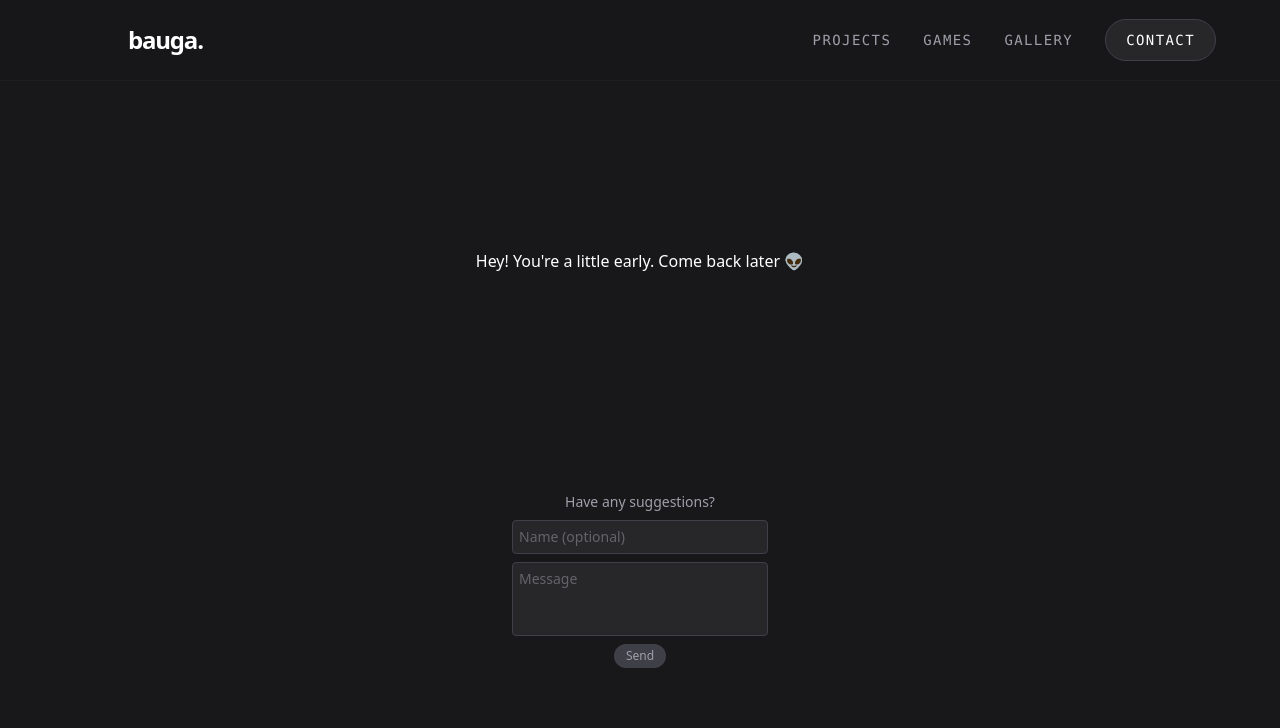
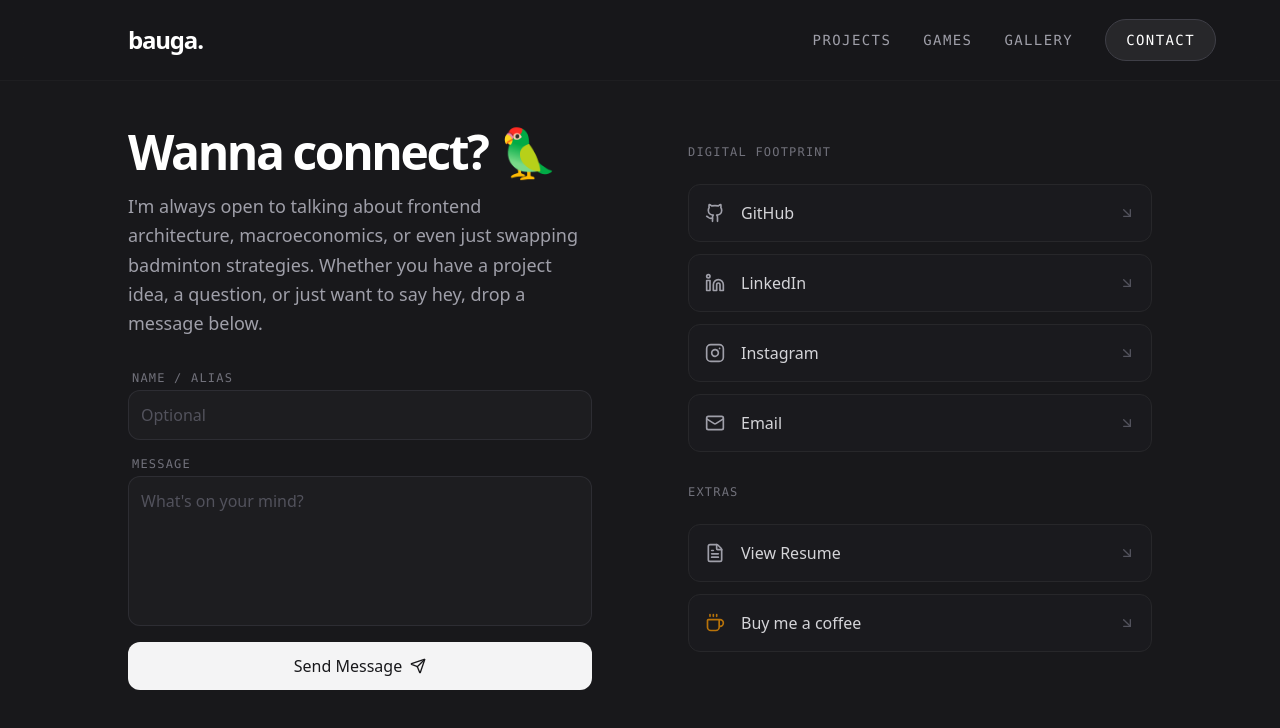
Before and after one commit to bauga27/bauga27.github.io, a React (Vite) app: page /contact in a window 1280 px wide. Shown: the top 728 px of the page. Built offline with nearby package versions, Linux system fonts and the light colour scheme.

Commit message:
Contact Page

```diff
--- a/src/App.tsx
+++ b/src/App.tsx
@@ -5,7 +5,7 @@ import './index.css'
 import Home from './pages/Home'
 import TempLanding from './pages/temp_landing'
 import Navbar from './components/Navbar' // Adjust this path if your Navbar is saved elsewhere
-
+import Contact from './pages/Contact'
 // 1. The Layout Component
 function Layout() {
   return (
@@ -32,7 +32,7 @@ function App() {
           <Route path="/projects" element={<TempLanding />} />
           <Route path="/games" element={<TempLanding />} />
           <Route path="/gallery" element={<TempLanding />} />
-          <Route path="/contact" element={<TempLanding />} />
+          <Route path="/contact" element={<Contact />} />
         </Route>
       </Routes>
     </BrowserRouter>
--- /dev/null
+++ b/src/pages/Contact.tsx
@@ -0,0 +1,184 @@
+import { useState } from 'react';
+import { motion } from 'framer-motion';
+import { Github, Instagram, Mail, FileText, Coffee, Send, CheckCircle2, ArrowDownRight, Linkedin } from 'lucide-react';
+
+export default function Contact() {
+  const [name, setName] = useState('');
+  const [submitted, setSubmitted] = useState(false);
+  const [isSubmitting, setIsSubmitting] = useState(false);
+
+  const handleSubmit = async (e: React.FormEvent<HTMLFormElement>) => {
+    e.preventDefault();
+    setIsSubmitting(true);
+    const form = e.currentTarget;
+
+    // Using your existing Formspree endpoint
+    await fetch('https://formspree.io/f/mbdrvbqp', {
+      method: 'POST',
+      body: new FormData(form),
+      headers: { 'Accept': 'application/json' }
+    });
+
+    setIsSubmitting(false);
+    setSubmitted(true);
+    form.reset();
+    setName('');
+    setTimeout(() => setSubmitted(false), 4000);
+  };
+
+  // Animation variants for staggered load
+  const containerVariants = {
+    hidden: { opacity: 0 },
+    visible: { opacity: 1, transition: { staggerChildren: 0.1 } }
+  };
+
+  const itemVariants = {
+    hidden: { y: 20, opacity: 0 },
+    visible: { y: 0, opacity: 1, transition: { duration: 0.6, ease: "easeOut" } }
+  };
+
+  return (
+    <div className="min-h-screen w-full bg-zinc-900 text-zinc-400 font-sans selection:bg-zinc-700 selection:text-white pt-32 pb-20 px-6 md:px-16 flex justify-center">
+
+      <motion.div
+        variants={containerVariants}
+        initial="hidden"
+        animate="visible"
+        className="w-full max-w-5xl grid grid-cols-1 md:grid-cols-2 gap-16 md:gap-24"
+      >
+
+        {/* LEFT COLUMN: Intro & Form */}
+        <motion.div variants={itemVariants} className="flex flex-col space-y-8">
+          <div>
+            <h1 className="text-4xl md:text-5xl font-bold text-white tracking-tighter mb-4">
+              Wanna connect? 🦜
+            </h1>
+            <p className="text-lg leading-relaxed text-zinc-400">
+              I'm always open to talking about frontend architecture, macroeconomics, or even just swapping badminton strategies. Whether you have a project idea, a question, or just want to say hey, drop a message below.
+            </p>
+          </div>
+
+          <form onSubmit={handleSubmit} className="flex flex-col space-y-4 relative">
+            <input type="hidden" name="_subject" value={name ? `New message from ${name}` : 'New Website Message'} />
+
+            <div className="flex flex-col space-y-1">
+              <label htmlFor="name" className="text-xs font-mono uppercase tracking-widest text-zinc-500 ml-1">Name / Alias</label>
+              <input
+                id="name"
+                name="name"
+                value={name}
+                onChange={(e) => setName(e.target.value)}
+                className="w-full p-3 rounded-xl bg-zinc-800/40 border border-zinc-700/50 text-white placeholder-zinc-600 focus:outline-none focus:border-zinc-400 focus:bg-zinc-800 transition-all duration-300"
+                type="text"
+                placeholder="Optional"
+              />
+            </div>
+
+            <div className="flex flex-col space-y-1">
+              <label htmlFor="message" className="text-xs font-mono uppercase tracking-widest text-zinc-500 ml-1">Message</label>
+              <textarea
+                id="message"
+                name="message"
+                className="w-full p-3 rounded-xl bg-zinc-800/40 border border-zinc-700/50 text-white placeholder-zinc-600 focus:outline-none focus:border-zinc-400 focus:bg-zinc-800 transition-all duration-300 resize-none min-h-[150px]"
+                placeholder="What's on your mind?"
+                required
+              />
+            </div>
+
+            <button
+              type="submit"
+              disabled={isSubmitting || submitted}
+              className="group relative w-full flex items-center justify-center gap-2 px-6 py-3 bg-zinc-100 hover:bg-white text-zinc-900 font-medium rounded-xl transition-all duration-300 disabled:opacity-70 disabled:cursor-not-allowed"
+            >
+              {isSubmitting ? (
+                <span className="animate-pulse">Sending...</span>
+              ) : submitted ? (
+                <>
+                  <CheckCircle2 size={18} className="text-emerald-600" />
+                  <span>Sent successfully!</span>
+                </>
+              ) : (
+                <>
+                  <span>Send Message</span>
+                  <Send size={16} className="group-hover:translate-x-1 group-hover:-translate-y-1 transition-transform" />
+                </>
+              )}
+            </button>
+          </form>
+        </motion.div>
+
+        {/* RIGHT COLUMN: Socials & Links */}
+        <motion.div variants={itemVariants} className="flex flex-col space-y-8 md:pt-4">
+
+          <div>
+            <h2 className="text-xs font-mono uppercase tracking-widest text-zinc-500 mb-6">Digital Footprint</h2>
+
+            <div className="flex flex-col space-y-3">
+              {/* GitHub */}
+              <a href="https://github.com/bauga27" target="_blank" rel="noreferrer" className="group flex items-center justify-between p-4 rounded-xl bg-zinc-800/20 border border-zinc-800 hover:border-zinc-600 hover:bg-zinc-800/40 transition-all duration-300">
+                <div className="flex items-center gap-4">
+                  <Github size={20} className="text-zinc-400 group-hover:text-white transition-colors" />
+                  <span className="text-zinc-300 group-hover:text-white transition-colors">GitHub</span>
+                </div>
+                <ArrowDownRight size={16} className="text-zinc-600 group-hover:text-white group-hover:-rotate-90 transition-all duration-300" />
+              </a>
+
+              {/* LinkedIn */}
+              <a href="https://linkedin.com/in/bautistagabriel" target="_blank" rel="noreferrer" className="group flex items-center justify-between p-4 rounded-xl bg-zinc-800/20 border border-zinc-800 hover:border-zinc-600 hover:bg-zinc-800/40 transition-all duration-300">
+                <div className="flex items-center gap-4">
+                  <Linkedin size={20} className="text-zinc-400 group-hover:text-white transition-colors" />
+                  <span className="text-zinc-300 group-hover:text-white transition-colors">LinkedIn</span>
+                </div>
+                <ArrowDownRight size={16} className="text-zinc-600 group-hover:text-white group-hover:-rotate-90 transition-all duration-300" />
+              </a>
+
+              {/* Instagram */}
+              <a href="https://instagram.com/_bauga" target="_blank" rel="noreferrer" className="group flex items-center justify-between p-4 rounded-xl bg-zinc-800/20 border border-zinc-800 hover:border-zinc-600 hover:bg-zinc-800/40 transition-all duration-300">
+                <div className="flex items-center gap-4">
+                  <Instagram size={20} className="text-zinc-400 group-hover:text-white transition-colors" />
+                  <span className="text-zinc-300 group-hover:text-white transition-colors">Instagram</span>
+                </div>
+                <ArrowDownRight size={16} className="text-zinc-600 group-hover:text-white group-hover:-rotate-90 transition-all duration-300" />
+              </a>
+
+              {/* Email */}
+              <a href="gbautist@ualberta.ca" className="group flex items-center justify-between p-4 rounded-xl bg-zinc-800/20 border border-zinc-800 hover:border-zinc-600 hover:bg-zinc-800/40 transition-all duration-300">
+                <div className="flex items-center gap-4">
+                  <Mail size={20} className="text-zinc-400 group-hover:text-white transition-colors" />
+                  <span className="text-zinc-300 group-hover:text-white transition-colors">Email</span>
+                </div>
+                <ArrowDownRight size={16} className="text-zinc-600 group-hover:text-white group-hover:-rotate-90 transition-all duration-300" />
+              </a>
+            </div>
+          </div>
+
+          <div>
+            <h2 className="text-xs font-mono uppercase tracking-widest text-zinc-500 mb-6">Extras</h2>
+
+            <div className="flex flex-col space-y-3">
+              {/* Resume */}
+              <a href="/Bautista_Resume.pdf" target="_blank" rel="noreferrer" className="group flex items-center justify-between p-4 rounded-xl bg-zinc-800/20 border border-zinc-800 hover:border-zinc-600 hover:bg-zinc-800/40 transition-all duration-300">
+                <div className="flex items-center gap-4">
+                  <FileText size={20} className="text-zinc-400 group-hover:text-white transition-colors" />
+                  <span className="text-zinc-300 group-hover:text-white transition-colors">View Resume</span>
+                </div>
+                <ArrowDownRight size={16} className="text-zinc-600 group-hover:text-white group-hover:-rotate-90 transition-all duration-300" />
+              </a>
+
+              {/* Buy Me A Coffee */}
+              <a href="https://buymeacoffee.com/bauga" target="_blank" rel="noreferrer" className="group flex items-center justify-between p-4 rounded-xl bg-zinc-800/20 border border-zinc-800 hover:border-amber-600/50 hover:bg-amber-900/10 transition-all duration-300">
+                <div className="flex items-center gap-4">
+                  <Coffee size={20} className="text-amber-500/70 group-hover:text-amber-400 transition-colors" />
+                  <span className="text-zinc-300 group-hover:text-white transition-colors">Buy me a coffee</span>
+                </div>
+                <ArrowDownRight size={16} className="text-zinc-600 group-hover:text-amber-400 group-hover:-rotate-90 transition-all duration-300" />
+              </a>
+            </div>
+          </div>
+
+        </motion.div>
+
+      </motion.div>
+    </div>
+  );
+}
```
Also changed, not shown: 2 other files (tests, documents, lock files or other folders).
